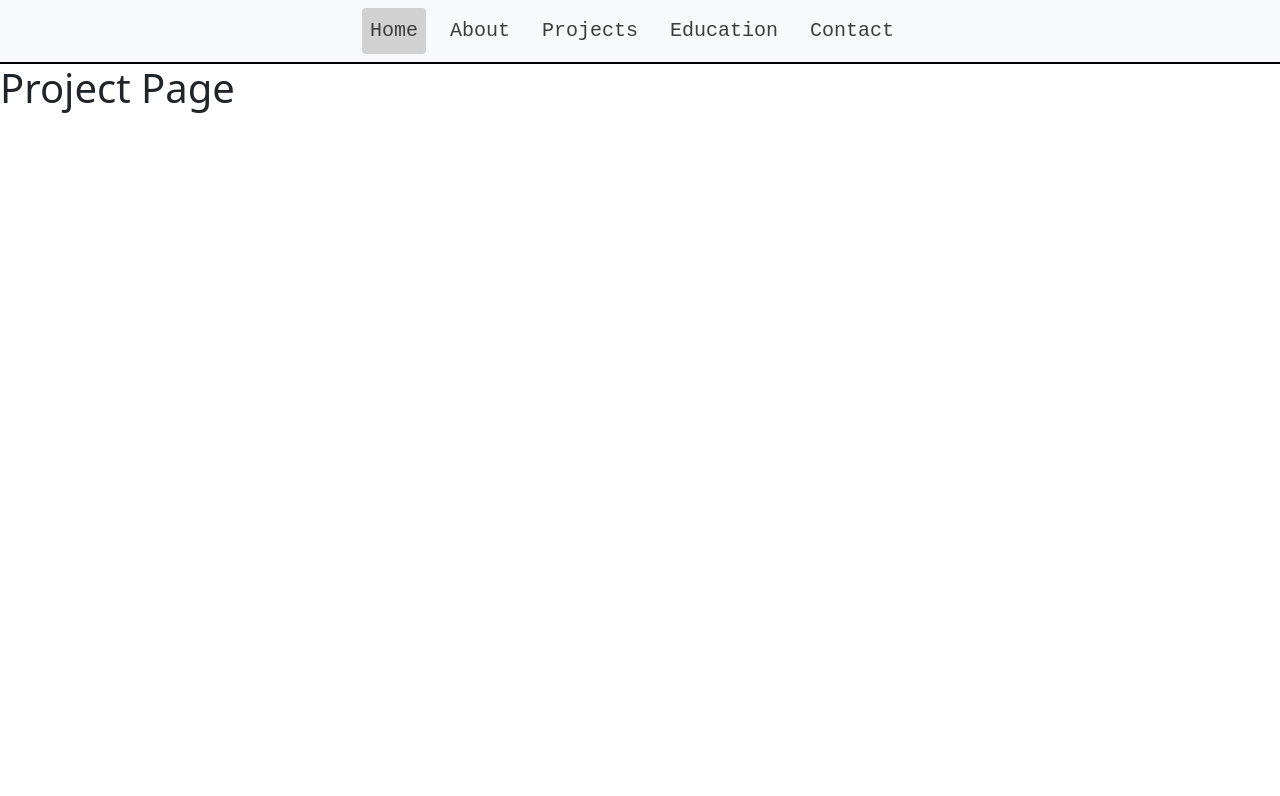
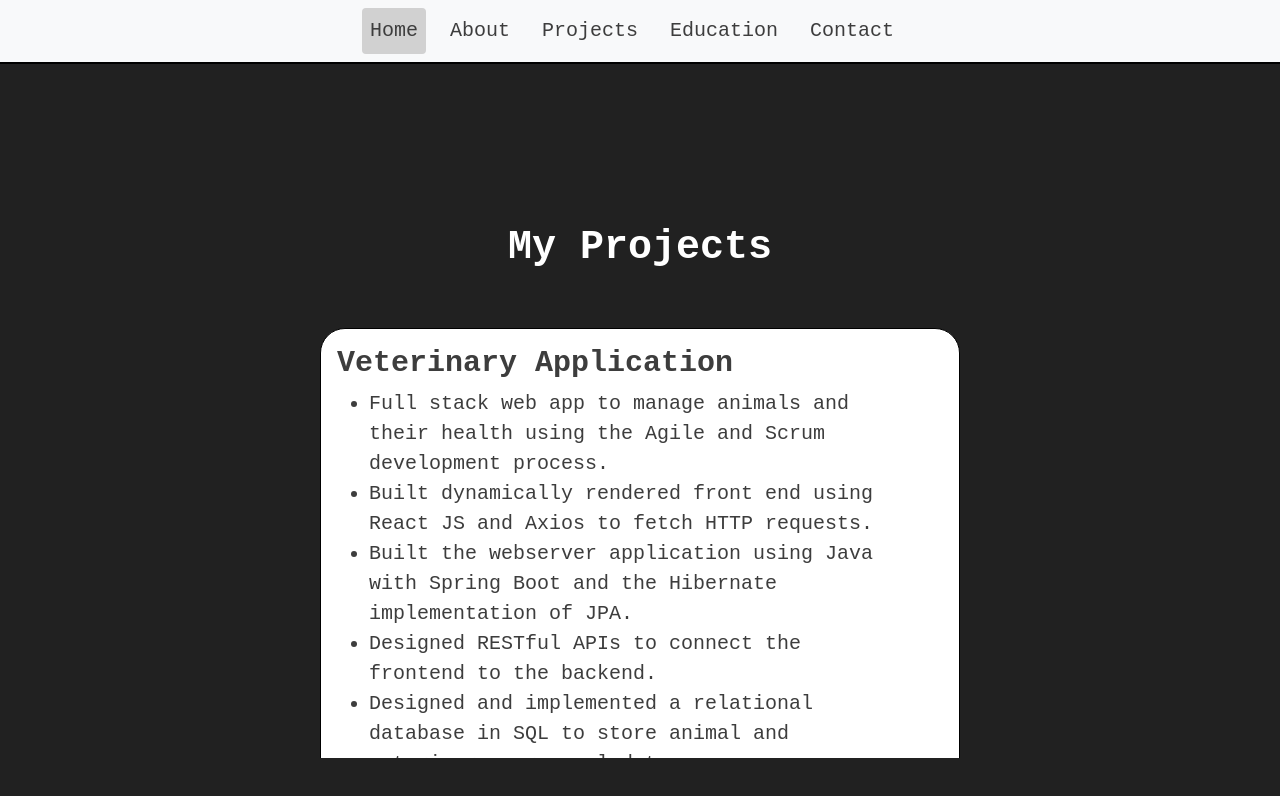
Before and after one commit to R-Ram95/web-portfolio, a React (Create React App) app: page /projects in a window 1280 px wide. Shown: the top 796 px of the page. Built offline with nearby package versions, Linux system fonts and the light colour scheme.

Commit message:
Completed project page

```diff
--- a/package.json
+++ b/package.json
@@ -8,6 +8,7 @@
     "@testing-library/react": "^12.1.2",
     "@testing-library/user-event": "^13.5.0",
     "bootstrap": "^5.1.3",
+    "framer-motion": "^6.2.8",
     "history": "^5.2.0",
     "node-sass": "^7.0.1",
     "react": "^17.0.2",
--- /dev/null
+++ b/src/components/card/CardComponent.js
@@ -0,0 +1,40 @@
+import React from 'react';
+import { Card } from 'react-bootstrap';
+import Text from '../Text';
+
+const styles = {
+  cardStyle: {
+    minWidth: '75%',
+    maxWidth: '100%',
+    minHeight: '75%',
+    whiteSpace: 'normal',
+    borderColor: 'black',
+    borderRadius: '25px',
+  },
+};
+
+const CardComponent = (props) => {
+  let { title, description, url } = props;
+  return (
+    <Card style={styles.cardStyle} onClick={() => window.open(url)}>
+      <Card.Body style={{ maxWidth: '90%' }}>
+        <Card.Title>
+          <Text style={{ fontWeight: 'bold', fontSize: '30px' }}>{title}</Text>
+        </Card.Title>
+        <Card.Text>
+          <ul>
+            {description.map((bullet, index) => {
+              return (
+                <Text key={index} style={{ fontSize: '20px' }}>
+                  <li>{bullet}</li>
+                </Text>
+              );
+            })}
+          </ul>
+        </Card.Text>
+      </Card.Body>
+    </Card>
+  );
+};
+
+export default CardComponent;
--- /dev/null
+++ b/src/components/slider/Slider.css
@@ -0,0 +1,26 @@
+.slider {
+  overflow: hidden;
+  width: 50vw;
+  align-self: center;
+}
+
+.slider-inner {
+  white-space: nowrap;
+  transition: transform 0.3s;
+  height: 400px;
+}
+
+.slider-item {
+  display: inline-flex;
+  align-items: center;
+  justify-content: center;
+  height: 100%;
+  color: #fff;
+}
+
+.indicators {
+  display: flex;
+  justify-content: center;
+  align-items: center;
+  height: 10vh;
+}
--- /dev/null
+++ b/src/components/slider/Slider.js
@@ -0,0 +1,73 @@
+/**
+ * Main controller to control which item is displayed
+ */
+import React, { useState } from 'react';
+import { Button } from 'react-bootstrap';
+import './Slider.css';
+import Text from '../Text';
+
+export const SliderItem = ({ children, width }) => {
+  return (
+    <div className='slider-item' style={{ width: width }}>
+      {children}
+    </div>
+  );
+};
+
+const styles = {
+  btn: {
+    backgroundColor: 'black',
+    marginLeft: '30px',
+    minWidth: '5vw',
+    borderColor: 'black',
+    borderRadius: '25px',
+  },
+};
+
+const Slider = ({ children }) => {
+  const [activeIndex, setActiveIndex] = useState(0);
+
+  const updateIndex = (newIndex) => {
+    if (newIndex < 0) {
+      newIndex = React.Children.count(children) - 1;
+    } else if (newIndex >= React.Children.count(children)) {
+      newIndex = 0;
+    }
+
+    setActiveIndex(newIndex);
+  };
+
+  return (
+    <div className='slider'>
+      <div
+        className='slider-inner'
+        style={{ transform: `translateX(-${activeIndex * 100}%)` }}
+      >
+        {React.Children.map(children, (child, index) => {
+          return React.cloneElement(child, { width: '100%' });
+        })}
+      </div>
+
+      <div className='indicators'>
+        <Button
+          onClick={() => {
+            updateIndex(activeIndex - 1);
+          }}
+          style={styles.btn}
+        >
+          <Text style={{ color: 'white', fontSize: '20px' }}>Previous</Text>
+        </Button>
+        <Button
+          onClick={() => {
+            updateIndex(activeIndex + 1);
+          }}
+          style={styles.btn}
+        >
+          <Text style={{ color: 'white', fontSize: '20px' }}>Next</Text>
+        </Button>
+      </div>
+    </div>
+  );
+};
+
+export default Slider;
--- /dev/null
+++ b/src/data/projects.js
@@ -0,0 +1,55 @@
+export const ProjectsData = [
+  {
+    title: 'Veterinary Application',
+    description: [
+      'Full stack web app to manage animals and their health using the Agile and Scrum development process.',
+      'Built dynamically rendered front end using React JS and Axios to fetch HTTP requests.',
+      'Built the webserver application using Java with Spring Boot and the Hibernate implementation of JPA.',
+      'Designed RESTful APIs to connect the frontend to the backend.',
+      'Designed and implemented a relational database in SQL to store animal and veterinary personnel data.',
+    ],
+    url: 'https://github.com/R-Ram95/VetApplication',
+    img: '',
+  },
+  {
+    title: 'Triage Application',
+    description: [
+      'Developed React Native application with text-to-speech and speech-to-text.',
+      'Developed the backend using the Express.js webframe work.',
+      'Developed web-application using ReactJS.',
+      'Used MongoDB for peristent storage.',
+    ],
+    url: 'https://github.com/R-Ram95/TriageMessageApp',
+    img: '',
+  },
+  {
+    title: 'Movie Theatre Application',
+    description: [
+      'Frontend implemented using Java Swing and backend implemented using plain Java.',
+      'SQL for data management with JDBC for database connection.',
+      'Used MVC and singleton design patterns.',
+    ],
+    url: 'https://github.com/R-Ram95/MovieTheatreApp',
+    img: '',
+  },
+  {
+    title: 'Kaggle Competition - House Prices',
+    description: [
+      'Used Python with the Scikit Learn library',
+      'Employed encoding, scaling, and imputing techniques for pre-processing and feature engineering.',
+      'Scored 1519 on the Kaggle Leaderboard.',
+    ],
+    url: 'https://github.com/R-Ram95/HousePrices-KaggleCompetition',
+    img: '',
+  },
+  {
+    title: 'Humour Detection',
+    description: [
+      'Used Python with the PySpark library on Databricks compute clusters.',
+      'Used Apache Spark’s MLlib library.',
+      'Designed and implemented an ML pipeline for big data.',
+    ],
+    url: 'https://github.com/R-Ram95/HumorDetection',
+    img: '',
+  },
+];
--- a/src/pages/Project.js
+++ b/src/pages/Project.js
@@ -1,8 +1,38 @@
+import Slider, { SliderItem } from '../components/slider/Slider';
+import { Container } from 'react-bootstrap';
+import Text from '../components/Text';
+import { ProjectsData } from '../data/projects';
+import CardComponent from '../components/card/CardComponent';
+import { motion } from 'framer-motion';
 
 function Project() {
-    return(
-        <h1>Project Page</h1>
-    )
-};
+  return (
+    <Container
+      fluid
+      className='d-flex flex-column justify-content-center pt-5'
+      style={{ height: '100vh', backgroundColor: '#212121' }}
+    >
+      <Text
+        style={{
+          fontSize: '40px',
+          fontWeight: 'bold',
+          alignSelf: 'center',
+          color: 'white',
+        }}
+      >
+        My Projects
+      </Text>
+      <Slider>
+        {ProjectsData.map((project, index) => {
+          return (
+            <SliderItem>
+              <CardComponent {...project} key={index} />
+            </SliderItem>
+          );
+        })}
+      </Slider>
+    </Container>
+  );
+}
 
 export default Project;
--- a/src/pages/home/Home.js
+++ b/src/pages/home/Home.js
@@ -1,31 +1,31 @@
-import { Container, Image, Stack, Row, Col } from 'react-bootstrap'
+import { Container, Image, Stack, Row, Col } from 'react-bootstrap';
 import 'bootstrap/dist/css/bootstrap.min.css';
-import TypeWriter from 'typewriter-effect'
+import TypeWriter from 'typewriter-effect';
 import Text from '../../components/Text';
 import TechStackColumn from '../../components/TechStackColumn';
 import LogoImage from '../../components/LogoImage';
-import './home.css'
+import './home.css';
 
 // css styling
 const styles = {
   homeStyle: {
-        height: "100vh",
-        width: "100%",
+    height: '100vh',
+    width: '100%',
     backgroundImage: `url("https://images.pexels.com/photos/10622706/pexels-photo-10622706.jpeg?auto=compress&cs=tinysrgb&dpr=2&h=750&w=1260")`,
-        backgroundSize: "100% 100%",
-        backgroundAttachment: "fixed",
-        backgroundRepeat: "no-repeat",
-        borderBottom: "4px solid #000000"
+    backgroundSize: '100% 100%',
+    backgroundAttachment: 'fixed',
+    backgroundRepeat: 'no-repeat',
+    borderBottom: '4px solid #000000',
   },
   imageStyle: {
-        borderStyle: "solid",
-        borderColor: "#3D3D3D",
-        borderWidth: "3px"
+    borderStyle: 'solid',
+    borderColor: '#3D3D3D',
+    borderWidth: '3px',
   },
-    techStackHeaderStyle:{
-        fontColor: "##FFFFFF"
-    }
-}
+  techStackHeaderStyle: {
+    fontColor: '##FFFFFF',
+  },
+};
 
 function Home() {
   return (
@@ -33,27 +33,29 @@ function Home() {
       <Container
         fluid
         id='home'
-                className="d-flex flex-column justify-content-center align-items-center"
+        className='d-flex flex-column justify-content-center align-items-center'
         style={styles.homeStyle}
       >
-                <Text style={{ fontSize: "50px", fontWeight: "bold" }}>Hello, my name is Roh.</Text>
-                <Text style={{ fontSize: "30px" }}>
+        <Text style={{ fontSize: '50px', fontWeight: 'bold' }}>
+          Hello, my name is Roh.
+        </Text>
+        <Text style={{ fontSize: '30px' }}>
           <TypeWriter
             onInit={(typewriter) => {
               typewriter
-                                .typeString("I am a Software Engineer and Developer.")
+                .typeString('I am a Software Engineer and Developer.')
                 .deleteAll()
-                                .typeString("I am a Mechanical Engineer.")
+                .typeString('I am a Mechanical Engineer.')
                 .deleteAll()
-                                .typeString("Welcome to my site!")
-                                .start()
+                .typeString('Welcome to my site!')
+                .start();
             }}
             options={{ loop: true }}
           />
         </Text>
       </Container>
 
-            <Container className="pt-5 pb-5" id='about'>
+      <Container className='pt-5 pb-5' id='about'>
         <Stack direction='horizontal' gap={5}>
           <Image
             className='rounded-circle'
@@ -61,24 +63,29 @@ function Home() {
             style={styles.imageStyle}
           />
           <div>
-                        <Text style={{ fontSize: '40px', fontWeight: 'bold' }}>About Me</Text>
+            <Text style={{ fontSize: '40px', fontWeight: 'bold' }}>
+              About Me
+            </Text>
             <Text style={{ fontSize: '20px' }}>
-                            I am a <strong> hard working</strong> and <strong> passionate </strong> developer set to graduate from an M.Eng in Software Engineer
-                            at the University of Calgary in May 2022. I did my undergrad in Mechanical Engineering
-                            at the University of Alberta where I graduated with distinction. I love all things
-                            tech related and frequently participate in hackathons and pursue extracurricular projects. My interests include
-                            full stack development, devops, and machine learning. Thank you so much for browsing my website, and please make sure
-                            to checkout my projects!
+              I am a <strong> hard working</strong> and{' '}
+              <strong> passionate </strong> developer set to graduate from an
+              M.Eng in Software Engineer at the University of Calgary in May
+              2022. I did my undergrad in Mechanical Engineering at the
+              University of Alberta where I graduated with distinction. I love
+              all things tech related and frequently participate in hackathons
+              and pursue extracurricular projects. My interests include full
+              stack development, devops, and machine learning. Thank you so much
+              for browsing my website, and please make sure to checkout my
+              projects!
             </Text>
           </div>
         </Stack>
       </Container>
 
       <section className='section-tech'>
-
         <section-header>
           <Text
-                        style={{ color: "white", fontSize: '40px', fontWeight: 'bold' }}
+            style={{ color: 'white', fontSize: '40px', fontWeight: 'bold' }}
           >
             My Tech Stack
           </Text>
@@ -86,39 +93,38 @@ function Home() {
 
         <Container className='pt-2'>
           <Row>
-                            <TechStackColumn title="Front End">
-                                <LogoImage src={'/react.png'}/>
-                                <LogoImage src={'/html.png'}/>
-                                <LogoImage src={'/css.png'}/>
-                                <LogoImage src={'/bootstrap.png'}/>
-                                <LogoImage src={'/redux.png'}/>
+            <TechStackColumn title='Front End'>
+              <LogoImage src={'/react.png'} />
+              <LogoImage src={'/html.png'} />
+              <LogoImage src={'/css.png'} />
+              <LogoImage src={'/bootstrap.png'} />
+              <LogoImage src={'/redux.png'} />
             </TechStackColumn>
-                            <TechStackColumn title="Back End">
-                                <LogoImage src={'/django.png'}/>
-                                <LogoImage src={'/express.png'}/>
-                                <LogoImage src={'/spring.png'}/>
-                                <LogoImage src={'/node.png'}/>
+            <TechStackColumn title='Back End'>
+              <LogoImage src={'/django.png'} />
+              <LogoImage src={'/express.png'} />
+              <LogoImage src={'/spring.png'} />
+              <LogoImage src={'/node.png'} />
             </TechStackColumn>
-                            <TechStackColumn title="Data Bases">
-                                <LogoImage src={'/sql.png'}/>
-                                <LogoImage src={'/mongo.png'}/>
+            <TechStackColumn title='Data Bases'>
+              <LogoImage src={'/sql.png'} />
+              <LogoImage src={'/mongo.png'} />
             </TechStackColumn>
-                            <TechStackColumn title="Infrastructure">
-                                <LogoImage src={'/docker.png'}/>
-                                <LogoImage src={'/heroku.png'}/>
+            <TechStackColumn title='Infrastructure'>
+              <LogoImage src={'/docker.png'} />
+              <LogoImage src={'/heroku.png'} />
             </TechStackColumn>
-                            <TechStackColumn title="Languages">
-                                <LogoImage src={'/python.png'}/>
-                                <LogoImage src={'/java.png'}/>
-                                <LogoImage src={'/javascript.png'}/>
-                                <LogoImage src={'/cpp.png'}/>
+            <TechStackColumn title='Languages'>
+              <LogoImage src={'/python.png'} />
+              <LogoImage src={'/java.png'} />
+              <LogoImage src={'/javascript.png'} />
+              <LogoImage src={'/cpp.png'} />
             </TechStackColumn>
           </Row>
         </Container>
-
       </section>
     </>
-    )
+  );
 }
 
 export default Home;
--- a/src/pages/home/home.css
+++ b/src/pages/home/home.css
@@ -1,15 +1,15 @@
-.section-tech{
+.section-tech {
   background-color: #212121;
   padding-top: 3vh;
   padding-bottom: 3vh;
   border-top: 4px solid #000000;
 }
 
-section-header{
+section-header {
   text-align: center;
 }
 
-section-body{
+section-body {
   display: flex;
   flex-direction: row;
   justify-content: center;
```
Also changed, not shown: src/data/education.js (added), 1 other file (tests, documents, lock files or other folders). Lines whose indentation alone changed are shown as unchanged.
